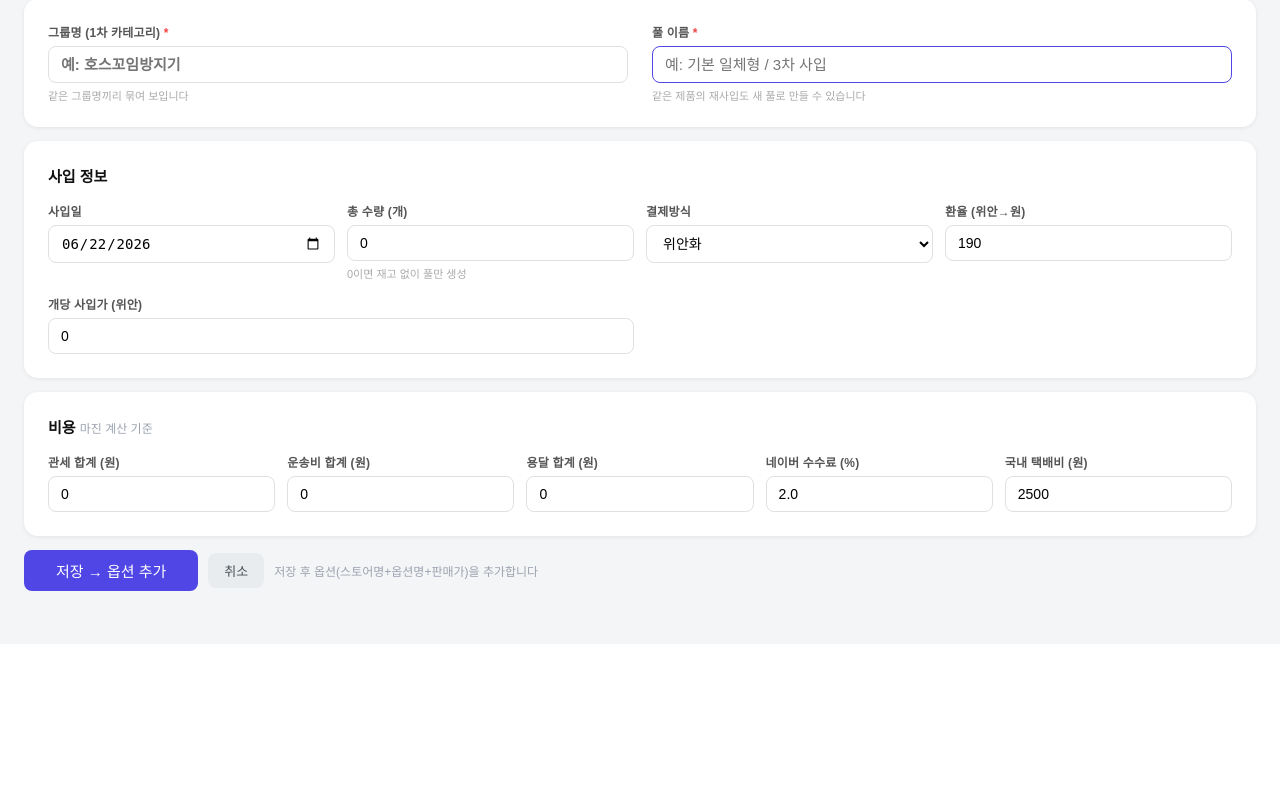
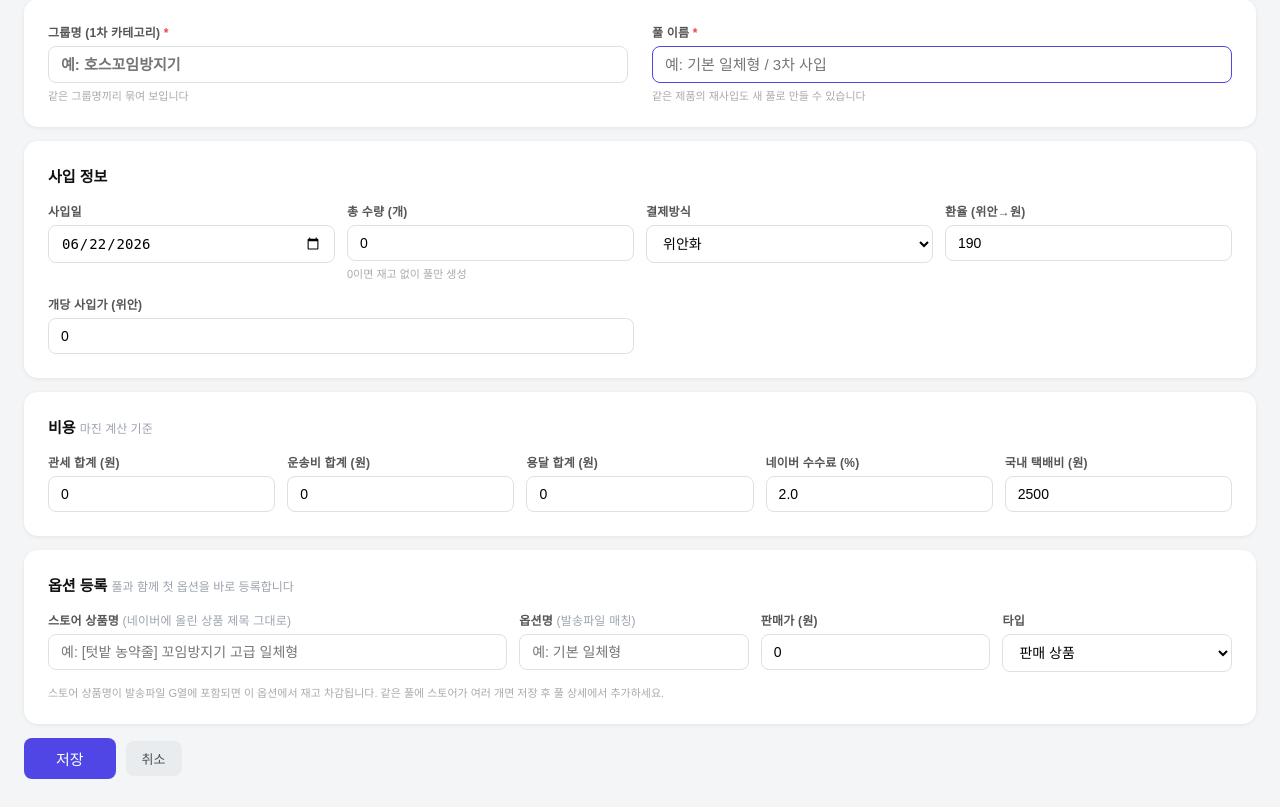
Before and after one commit to hew1128/margin-stock, a Flask app: page /pool/new in a window 1280 px wide. Shown: the part 156-963 px from the top of the page. Before the commit the page ends 747 px from the top, so only its background shows below. Run offline with Flask 3, Linux system fonts and the light colour scheme; data that the repository does not hold is empty.

Commit message:
풀 등록 시 첫 옵션 동시 저장 + 풀 목록 삭제 버튼 추가
- pool_register: 스토어 상품명/옵션명/판매가 입력 → 풀 저장과 동시에 첫 옵션 생성
- pools 목록: 각 풀 카드에 삭제 버튼 추가 (confirm 다이얼로그 포함)

Co-Authored-By: Claude Sonnet 4.6 <noreply@anthropic.com>

```diff
--- a/app.py
+++ b/app.py
@@ -741,9 +741,20 @@ def pool_new():
                 VALUES (?,?,?,?,?,?,?,?,?)""",
                 (pool_id, total_qty, cny, krw, exchange_rate,
                  payment_method, card_info, purchase_date, '초기 사입'))
+        # 첫 번째 옵션도 함께 저장 (입력된 경우)
+        store_name   = request.form.get('store_name', '').strip()
+        option_name  = request.form.get('option_name', '').strip()
+        sale_price   = int(request.form.get('sale_price') or 0)
+        product_type = request.form.get('product_type', 'opt1')
+        if option_name:
+            conn.execute("""INSERT INTO pool_options
+                (pool_id, store_name, option_name, sale_price, product_type)
+                VALUES (?,?,?,?,?)""",
+                (pool_id, store_name, option_name, sale_price, product_type))
+
         conn.commit()
         conn.close()
-        flash(f'재고 풀 "{pool_name}" 생성 완료. 이제 옵션을 추가하세요.')
+        flash(f'재고 풀 "{pool_name}" 생성 완료.')
         return redirect(url_for('pool_detail', pool_id=pool_id))
 
     conn = get_db()
--- a/templates/pool_register.html
+++ b/templates/pool_register.html
@@ -118,12 +118,43 @@
     </div>
   </div>
 
+  {# ── 첫 번째 옵션 (선택) ── #}
+  <div class="card" style="margin-bottom:14px">
+    <div class="card-title">옵션 등록 <span style="font-size:12px;font-weight:400;color:#9ca3af">풀과 함께 첫 옵션을 바로 등록합니다</span></div>
+    <div style="display:grid;grid-template-columns:2fr 1fr 1fr 1fr;gap:12px;margin-bottom:12px">
+      <div class="form-group" style="margin:0">
+        <label>스토어 상품명 <span style="font-weight:400;color:#9ca3af">(네이버에 올린 상품 제목 그대로)</span></label>
+        <input type="text" name="store_name" class="form-control"
+               placeholder="예: [텃밭 농약줄] 꼬임방지기 고급 일체형"
+               value="{{ p.get('store_name','') }}">
+      </div>
+      <div class="form-group" style="margin:0">
+        <label>옵션명 <span style="font-weight:400;color:#9ca3af">(발송파일 매칭)</span></label>
+        <input type="text" name="option_name" class="form-control"
+               placeholder="예: 기본 일체형"
+               value="{{ p.get('option_name','') }}">
+      </div>
+      <div class="form-group" style="margin:0">
+        <label>판매가 (원)</label>
+        <input type="number" name="sale_price" class="form-control" value="{{ p.get('sale_price','0') }}">
+      </div>
+      <div class="form-group" style="margin:0">
+        <label>타입</label>
+        <select name="product_type" class="form-control">
+          <option value="opt1">판매 상품</option>
+          <option value="add1">추가옵션1</option>
+          <option value="add2">추가옵션2</option>
+          <option value="add3">추가옵션3</option>
+          <option value="gift">사은품</option>
+        </select>
+      </div>
+    </div>
+    <p class="hint">스토어 상품명이 발송파일 G열에 포함되면 이 옵션에서 재고 차감됩니다. 같은 풀에 스토어가 여러 개면 저장 후 풀 상세에서 추가하세요.</p>
+  </div>
+
   <div style="display:flex;gap:10px;align-items:center">
-    <button type="submit" class="btn btn-primary" style="font-size:15px;padding:10px 32px">
-      저장 → 옵션 추가
-    </button>
+    <button type="submit" class="btn btn-primary" style="font-size:15px;padding:10px 32px">저장</button>
     <a href="/pools" class="btn btn-secondary">취소</a>
-    <span style="font-size:12px;color:#9ca3af">저장 후 옵션(스토어명+옵션명+판매가)을 추가합니다</span>
   </div>
 </form>
 
--- a/templates/pools.html
+++ b/templates/pools.html
@@ -82,6 +82,10 @@
         <a href="/pool/{{ pool.id }}" class="btn btn-secondary btn-sm">상세</a>
         <button onclick="openRestock({{ pool.id }}, '{{ pool.pool_name }}')"
                 class="btn btn-success btn-sm">재사입</button>
+        <form method="POST" action="/pool/{{ pool.id }}/delete" style="display:inline"
+              onsubmit="return confirm('{{ pool.pool_name }} 풀을 삭제하시겠습니까?\n삭제하면 복구되지 않습니다.')">
+          <button type="submit" class="btn btn-danger btn-sm">삭제</button>
+        </form>
       </div>
     </div>
 
```
